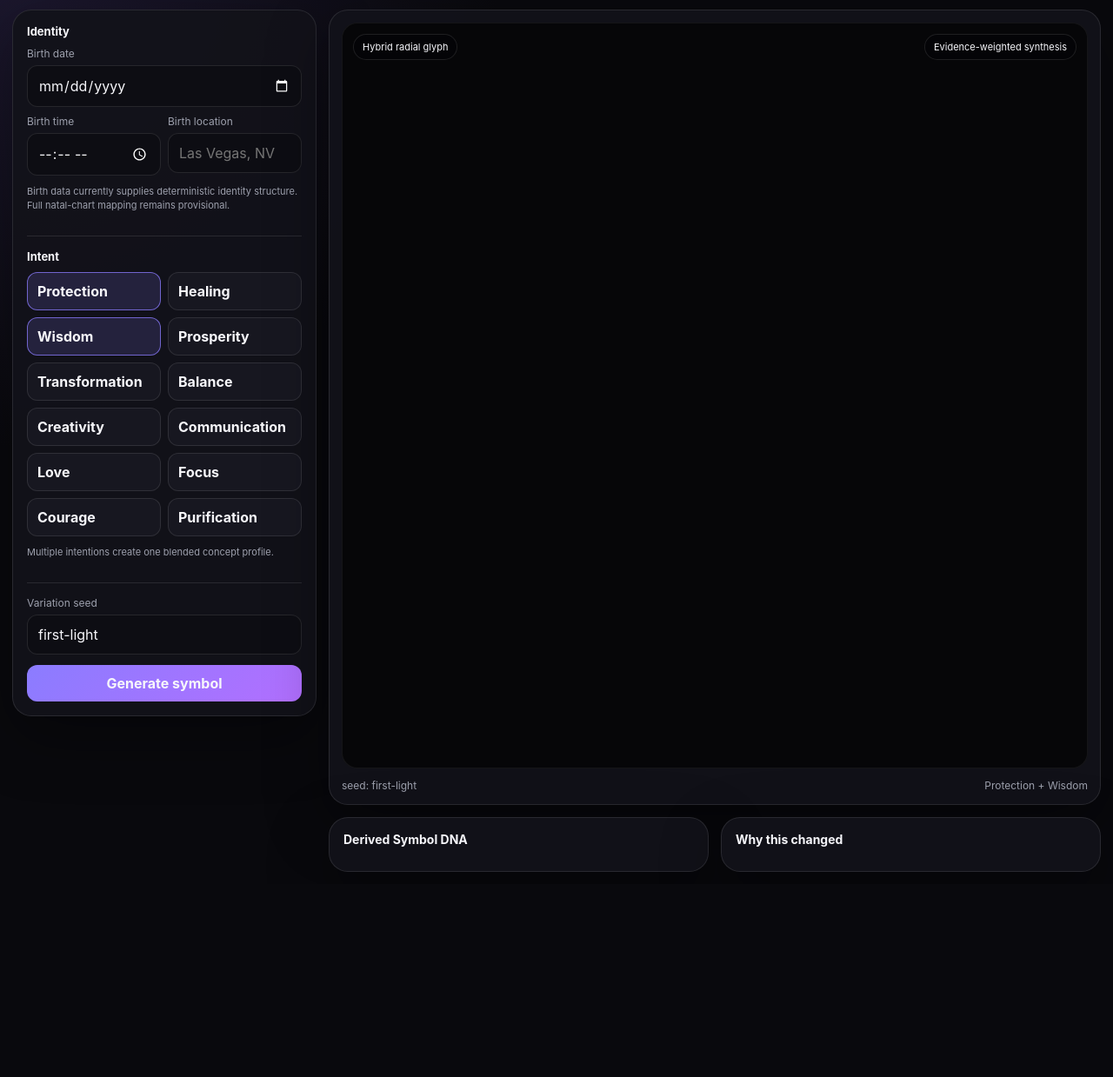
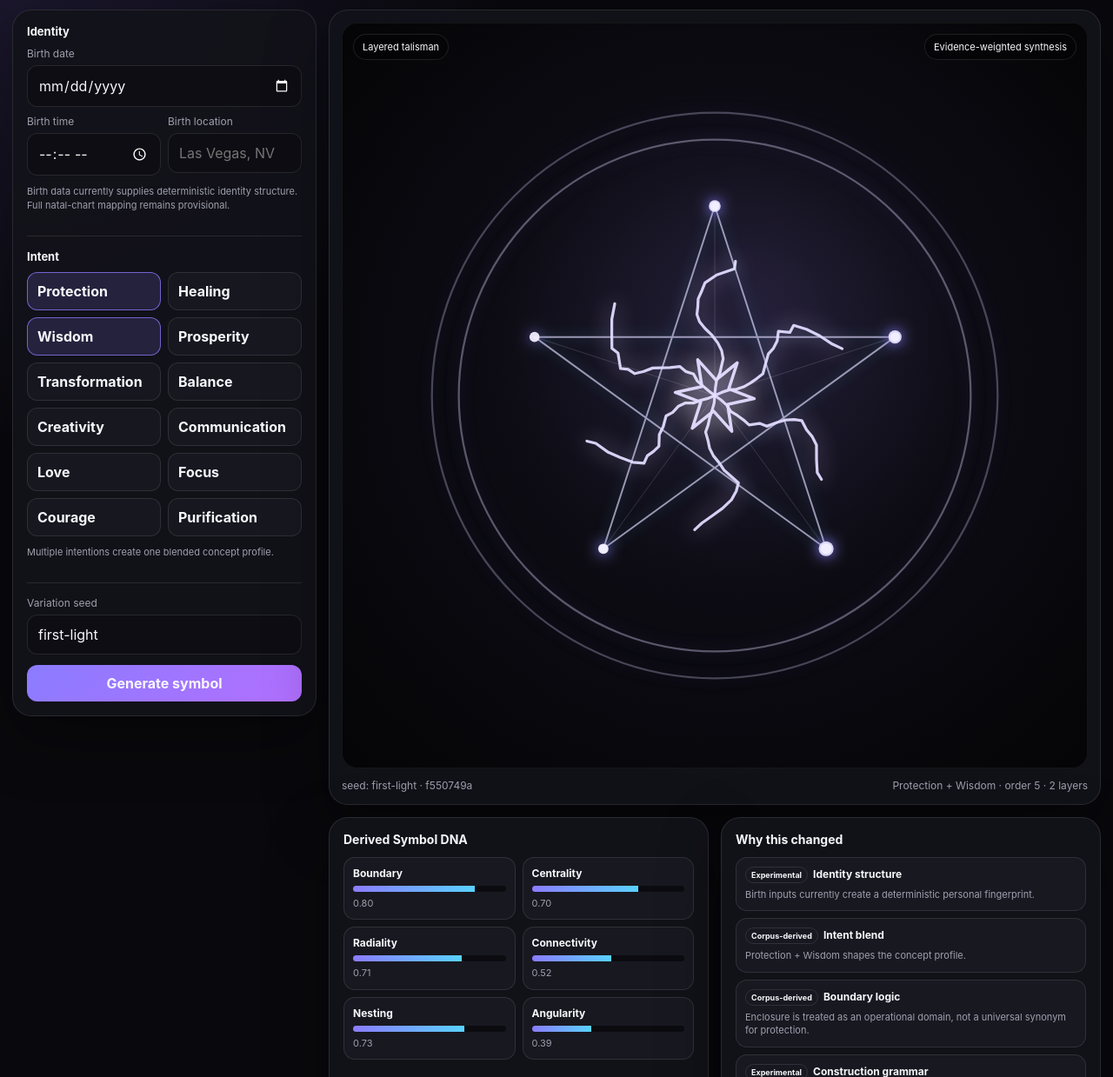
Before and after one commit to bigmese/-sigil-fractal-lab, a plain HTML site: page index.html in a window 1280 px wide. Shown: the part 61-1300 px from the top of the page at 87% size. Before the commit the page ends 1078 px from the top, so only its background shows below. Drawn offline with Linux system fonts and the light colour scheme.

Commit message:
Fix SymbolDNA generation on Safari

```diff
--- a/index.html
+++ b/index.html
@@ -30,16 +30,31 @@ button,input{font:inherit}.app{max-width:1450px;margin:auto}.top{display:flex;ju
 </div></div>
 <script>
 "use strict";
+window.addEventListener("error",e=>{alert("SymbolDNA error: "+e.message)});
 const labels=[["protection","Protection"],["healing","Healing"],["wisdom","Wisdom"],["prosperity","Prosperity"],["transformation","Transformation"],["balance","Balance"],["creativity","Creativity"],["communication","Communication"],["love","Love"],["focus","Focus"],["courage","Courage"],["purification","Purification"]];
 const profiles={protection:[.94,.65,.74,.43,.79,.42,.33,.63],healing:[.66,.73,.75,.59,.56,.22,.84,.49],wisdom:[.58,.79,.68,.72,.65,.38,.54,.58],prosperity:[.63,.70,.77,.62,.59,.44,.58,.72],transformation:[.48,.62,.55,.80,.73,.64,.79,.66],balance:[.71,.74,.89,.56,.62,.31,.50,.75],creativity:[.42,.59,.62,.75,.46,.29,.92,.70],communication:[.45,.58,.50,.89,.38,.42,.73,.54],love:[.61,.77,.71,.67,.55,.18,.85,.59],focus:[.68,.92,.64,.55,.52,.49,.31,.45],courage:[.54,.83,.59,.64,.42,.74,.46,.52],purification:[.77,.69,.82,.48,.69,.26,.65,.60]};
 const keys=["Boundary","Centrality","Radiality","Connectivity","Nesting","Angularity","Flow","Repetition"];
 const selected=new Set(["protection","wisdom"]);let variation=0,currentDNA=null;
+const dateInput=document.getElementById("date");
+const timeInput=document.getElementById("time");
+const locationInput=document.getElementById("location");
+const seedInput=document.getElementById("seed");
+const canvasEl=document.getElementById("canvas");
+const intentsEl=document.getElementById("intents");
+const dnaEl=document.getElementById("dna");
+const evidenceEl=document.getElementById("evidence");
+const grammarEl=document.getElementById("grammar");
+const seedOutEl=document.getElementById("seedOut");
+const summaryEl=document.getElementById("summary");
+const generateBtn=document.getElementById("generate");
+const variationBtn=document.getElementById("variation");
+const saveBtn=document.getElementById("save");
 function hash(s){let h=2166136261>>>0;for(let i=0;i<s.length;i++){h^=s.charCodeAt(i);h=Math.imul(h,16777619)}return h>>>0}
 function random(seed){return()=>{seed+=0x6D2B79F5;let t=seed;t=Math.imul(t^t>>>15,t|1);t^=t+Math.imul(t^t>>>7,t|61);return((t^t>>>14)>>>0)/4294967296}}
-function source(){return[date.value||"date",time.value||"time",location.value.trim().toLowerCase()||"place",seed.value||"seed",variation].join("|")}
-function derive(){const r=random(hash(source())),chosen=[...selected].map(x=>profiles[x]);const d=[];for(let i=0;i<8;i++){let v=chosen.length?chosen.reduce((a,p)=>a+p[i],0)/chosen.length:.55;d.push(Math.max(0,Math.min(1,v+(r()-.5)*.12)))}const digits=(date.value||"").replace(/\D/g,"").split("").map(Number),sum=digits.reduce((a,b)=>a+b,0);return{v:d,order:digits.length?3+sum%7:4+Math.floor(r()*5),layers:digits.length?2+sum%4:2+Math.floor(r()*4),hash:hash(source()).toString(16).padStart(8,"0")}}
-function setup(){for(const [k,l] of labels){const b=document.createElement("button");b.className="intent"+(selected.has(k)?" active":"");b.textContent=l;b.onclick=()=>{selected.has(k)?selected.delete(k):selected.add(k);b.classList.toggle("active")};intents.appendChild(b)}}setup();
-function ctxFit(){const c=canvas,w=Math.max(720,Math.floor(c.getBoundingClientRect().width*Math.min(devicePixelRatio||1,2)));if(c.width!==w||c.height!==w){c.width=w;c.height=w}const x=c.getContext("2d");x.clearRect(0,0,w,w);return x}
+function source(){return[dateInput.value||"date",timeInput.value||"time",locationInput.value.trim().toLowerCase()||"place",seedInput.value||"seed",variation].join("|")}
+function derive(){const r=random(hash(source())),chosen=[...selected].map(x=>profiles[x]);const d=[];for(let i=0;i<8;i++){let v=chosen.length?chosen.reduce((a,p)=>a+p[i],0)/chosen.length:.55;d.push(Math.max(0,Math.min(1,v+(r()-.5)*.12)))}const digits=(dateInput.value||"").replace(/\D/g,"").split("").map(Number),sum=digits.reduce((a,b)=>a+b,0);return{v:d,order:digits.length?3+sum%7:4+Math.floor(r()*5),layers:digits.length?2+sum%4:2+Math.floor(r()*4),hash:hash(source()).toString(16).padStart(8,"0")}}
+function setup(){for(const [k,l] of labels){const b=document.createElement("button");b.className="intent"+(selected.has(k)?" active":"");b.textContent=l;b.onclick=()=>{selected.has(k)?selected.delete(k):selected.add(k);b.classList.toggle("active")};intentsEl.appendChild(b)}}setup();
+function ctxFit(){const c=canvasEl,w=Math.max(720,Math.floor(c.getBoundingClientRect().width*Math.min(devicePixelRatio||1,2)));if(c.width!==w||c.height!==w){c.width=w;c.height=w}const x=c.getContext("2d");x.clearRect(0,0,w,w);return x}
 function P(cx,cy,r,a){return[cx+Math.cos(a)*r,cy+Math.sin(a)*r]}
 function line(x,a=.7,w=2){x.strokeStyle="rgba(226,220,255,"+a+")";x.lineWidth=w;x.lineCap="round";x.lineJoin="round"}
 function draw(){currentDNA=derive();const d=currentDNA.v,r=random(hash(source())),x=ctxFit(),w=canvas.width,c=w/2,R=w*.38;let g=x.createRadialGradient(w*(.4+r()*.18),w*(.33+r()*.16),w*.02,c,c,w*.68);g.addColorStop(0,"#241f38");g.addColorStop(.45,"#0d0c14");g.addColorStop(1,"#050507");x.fillStyle=g;x.fillRect(0,0,w,w);
@@ -49,7 +64,7 @@ line(x,.17,Math.max(1,R*.003));if(d[2]>.55)for(const p of pts){x.beginPath();x.m
 const arms=3+Math.floor(d[7]*6);x.save();x.shadowColor="rgba(215,198,255,.8)";x.shadowBlur=24;line(x,.94,Math.max(2.7,R*.010));for(let a=0;a<arms;a++){const base=-Math.PI/2+a*Math.PI*2/arms;x.beginPath();x.moveTo(c,c);for(let s=1;s<=18;s++){const q=s/18,A=base+Math.sin(q*Math.PI*(1.2+d[6]*2.4))*d[6]*.52+(r()-.5)*.1,rr=R*.48*q;x.lineTo(c+Math.cos(A)*rr,c+Math.sin(A)*rr)}x.stroke()}x.restore();
 for(let i=0;i<Math.max(3,Math.round(4+d[7]*8));i++){const p=pts[i%pts.length];x.fillStyle="rgba(242,239,255,.94)";x.shadowColor="rgba(139,124,255,.8)";x.shadowBlur=16;x.beginPath();x.arc(p[0],p[1],R*(.014+r()*.014),0,Math.PI*2);x.fill()}x.shadowBlur=0;
 const petals=3+Math.floor(d[4]*5);x.save();x.translate(c,c);x.rotate((r()-.5)*.45);x.shadowColor="white";x.shadowBlur=26;line(x,.96,Math.max(2.7,R*.011));x.beginPath();for(let i=0;i<=petals*2;i++){const A=i*Math.PI/petals,rr=R*(i%2===0?.14:.055),px=Math.cos(A)*rr,py=Math.sin(A)*rr;i?x.lineTo(px,py):x.moveTo(px,py)}x.closePath();x.stroke();x.restore();update()}
-function update(){const d=currentDNA.v;dna.innerHTML="";keys.slice(0,6).forEach((k,i)=>{const m=document.createElement("div");m.className="metric";m.innerHTML="<strong>"+k+"</strong><div class='bar'><span style='width:"+Math.round(d[i]*100)+"%'></span></div><em>"+d[i].toFixed(2)+"</em>";dna.appendChild(m)});const chosen=[...selected].map(k=>labels.find(x=>x[0]===k)[1]);const g=d[3]>.78?"Relational glyph":d[6]>.82?"Flowing hybrid seal":d[2]>.80?"Radial seal":d[4]>.70?"Layered talisman":"Hybrid radial glyph";grammar.textContent=g;seedOut.textContent="seed: "+seed.value+" · "+currentDNA.hash;summary.textContent=(chosen.join(" + ")||"Neutral")+" · order "+currentDNA.order+" · "+currentDNA.layers+" layers";evidence.innerHTML="";[["Experimental","Identity structure","Birth inputs currently create a deterministic personal fingerprint."],["Corpus-derived","Intent blend",(chosen.join(" + ")||"Neutral")+" shapes the concept profile."],["Corpus-derived","Boundary logic","Enclosure is treated as an operational domain, not a universal synonym for protection."],["Experimental","Construction grammar",g+" was selected from the derived DNA."],["Historical","Astrology status","Full natal-chart construction is not yet active and is not being falsely implied."]].forEach(q=>{const e=document.createElement("div");e.className="evidence";e.innerHTML="<strong><span class='tag'>"+q[0]+"</span>"+q[1]+"</strong><p>"+q[2]+"</p>";evidence.appendChild(e)})}
-generate.onclick=()=>{variation=0;draw()};document.getElementById("variation").onclick=()=>{variation++;draw()};save.onclick=()=>{const a=document.createElement("a");a.download="symboldna-"+(seed.value||"symbol")+".png";a.href=canvas.toDataURL("image/png");a.click()};window.onresize=draw;draw();
+function update(){const d=currentDNA.v;dnaEl.innerHTML="";keys.slice(0,6).forEach((k,i)=>{const m=document.createElement("div");m.className="metric";m.innerHTML="<strong>"+k+"</strong><div class='bar'><span style='width:"+Math.round(d[i]*100)+"%'></span></div><em>"+d[i].toFixed(2)+"</em>";dnaEl.appendChild(m)});const chosen=[...selected].map(k=>labels.find(x=>x[0]===k)[1]);const g=d[3]>.78?"Relational glyph":d[6]>.82?"Flowing hybrid seal":d[2]>.80?"Radial seal":d[4]>.70?"Layered talisman":"Hybrid radial glyph";grammarEl.textContent=g;seedOutEl.textContent="seed: "+seedInput.value+" · "+currentDNA.hash;summaryEl.textContent=(chosen.join(" + ")||"Neutral")+" · order "+currentDNA.order+" · "+currentDNA.layers+" layers";evidenceEl.innerHTML="";[["Experimental","Identity structure","Birth inputs currently create a deterministic personal fingerprint."],["Corpus-derived","Intent blend",(chosen.join(" + ")||"Neutral")+" shapes the concept profile."],["Corpus-derived","Boundary logic","Enclosure is treated as an operational domain, not a universal synonym for protection."],["Experimental","Construction grammar",g+" was selected from the derived DNA."],["Historical","Astrology status","Full natal-chart construction is not yet active and is not being falsely implied."]].forEach(q=>{const e=document.createElement("div");e.className="evidence";e.innerHTML="<strong><span class='tag'>"+q[0]+"</span>"+q[1]+"</strong><p>"+q[2]+"</p>";evidenceEl.appendChild(e)})}
+generateBtn.onclick=()=>{variation=0;draw()};variationBtn.onclick=()=>{variation++;draw()};saveBtn.onclick=()=>{const a=document.createElement("a");a.download="symboldna-"+(seedInput.value||"symbol")+".png";a.href=canvasEl.toDataURL("image/png");a.click()};window.onresize=draw;draw();
 </script>
 </body></html>
```
